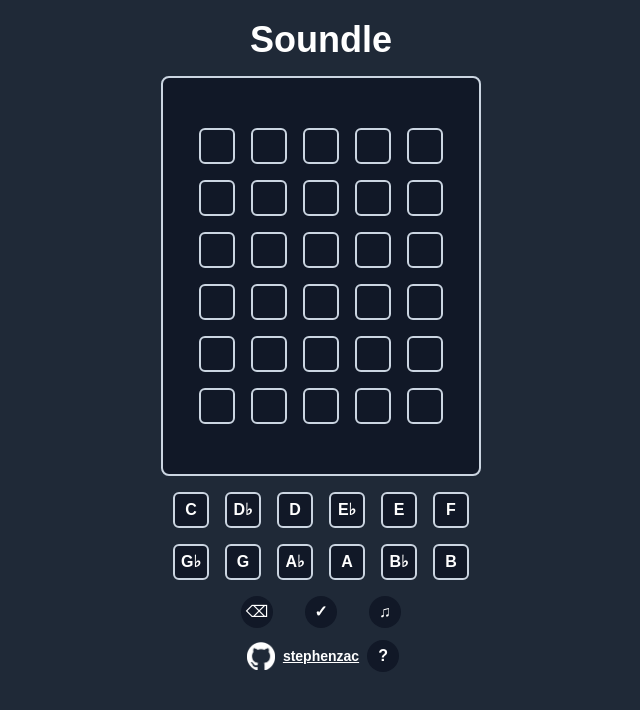
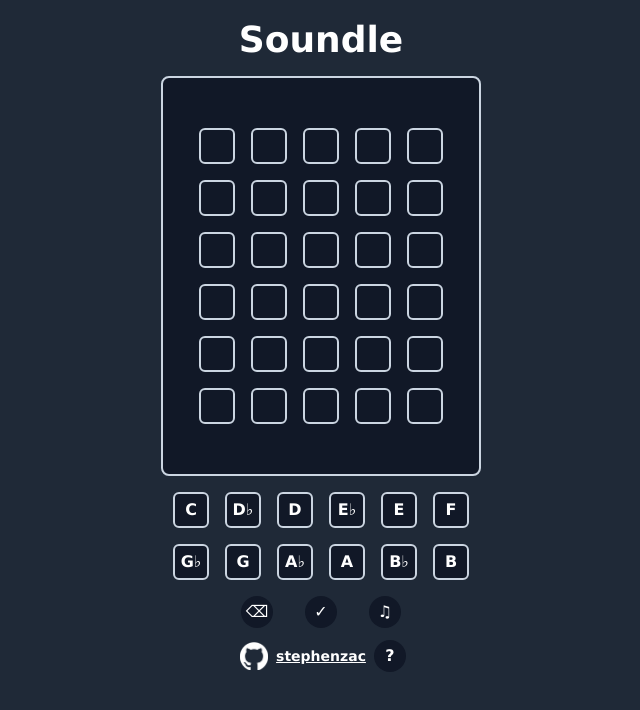
Before and after one commit to stephenzac/soundle, a React (Vite) app: page / in a window 1280 px wide. Shown: the top 710 px of the page, without its empty margins (319-959 px from the left). Built offline with nearby package versions, Linux system fonts and the light colour scheme.

Commit message:
Change font

```diff
--- a/src/index.css
+++ b/src/index.css
@@ -4,7 +4,7 @@
 
 body {
   color: white;
-  font-family: Arial, Helvetica, sans-serif;
+  font-family: Verdana, Geneva, Tahoma, sans-serif;
 }
 
 @layer components {
```
